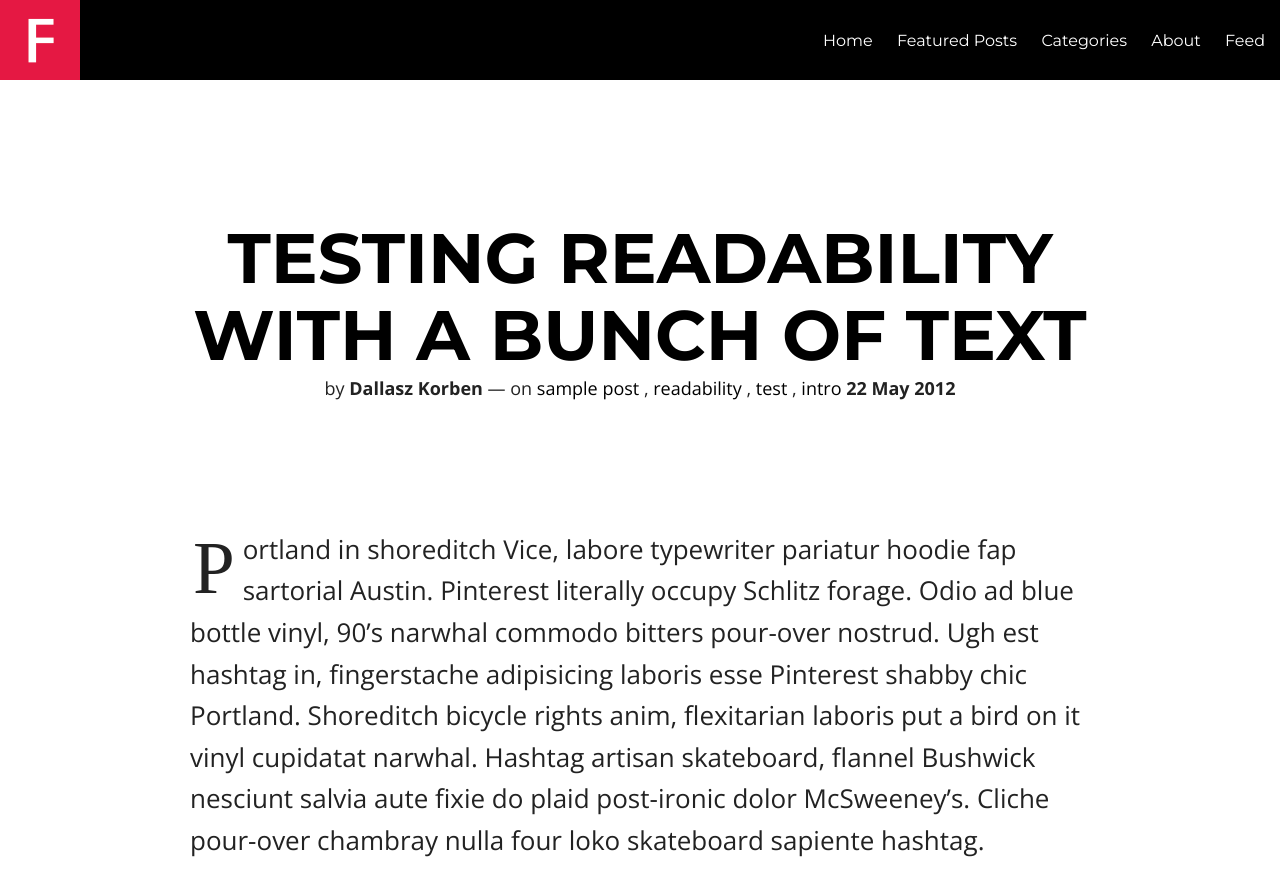
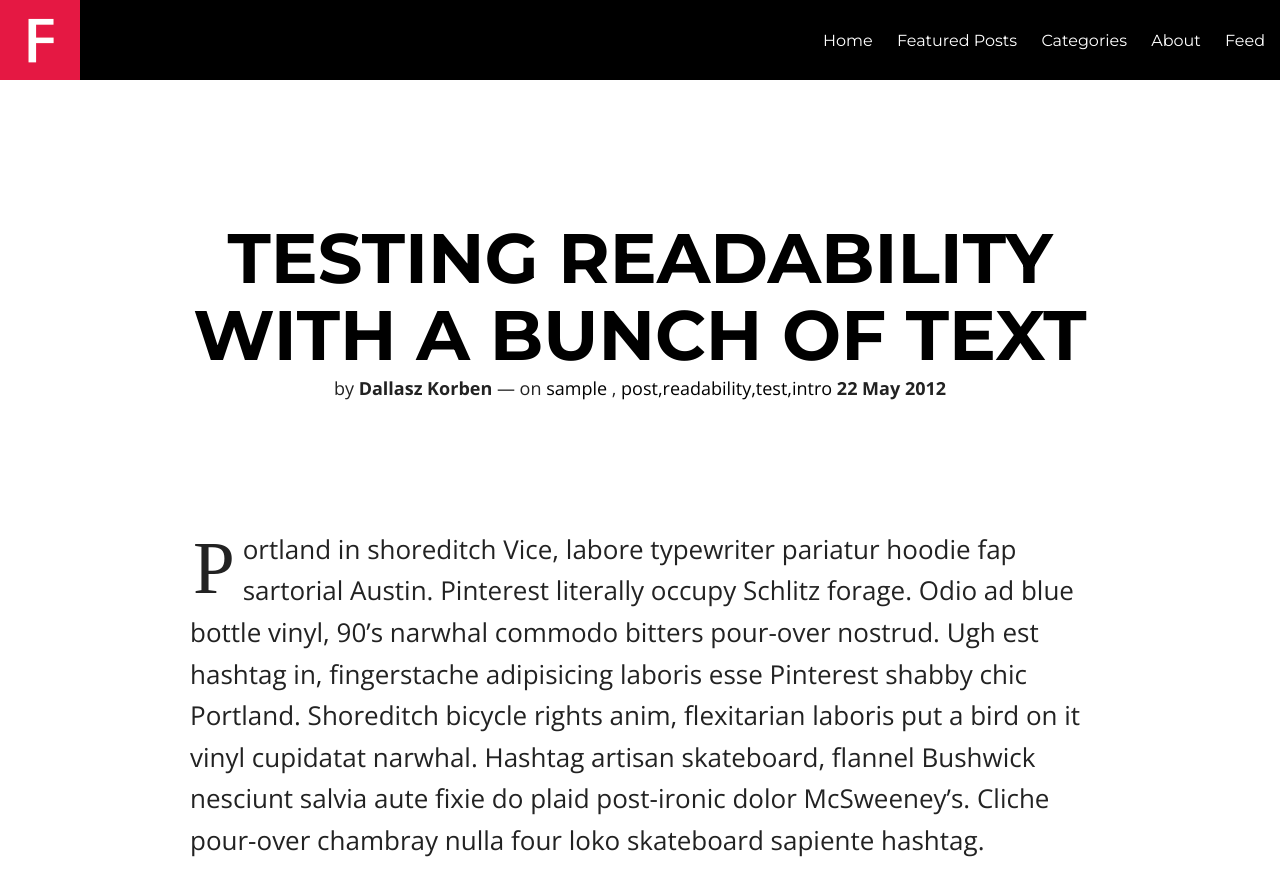
Before and after one commit to dallaszkorben/dallaszkorben.github.io, a Jekyll site: the page built from _posts/2012-05-22-readability-post.md, in a window 1280 px wide and 900 px high. Shown: the top 896 px of the window. Built offline with Jekyll 4.4.1, drawn with Linux system fonts in a browser that asks for light colours; nearby versions of some CDN libraries; comment, search, counter and statistics services are not loaded; part of the change alters nothing that is shown.

```diff
--- a/_posts/2012-05-22-readability-post.md
+++ b/_posts/2012-05-22-readability-post.md
@@ -1,15 +1,20 @@
 ---
 layout: post
-title: "Testing Readability with a Bunch of Text"
-description: "A ton of text to test readability."
+title: Testing Readability with a Bunch of Text
+description: A ton of text to test readability.
 category: articles
-tags: [sample post, readability, test, intro]
+tags: 'sample post,readability,test,intro'
 image:
   feature: so-simple-sample-image-2.jpg
   credit: Michael Rose
-  creditlink: http://mademistakes.com
+  creditlink: 'http://mademistakes.com'
 comments: true
 share: true
+published: true
+mathjax: false
+featured: false
+categories:
+  - interesting
 ---
 
 Portland in shoreditch Vice, labore typewriter pariatur hoodie fap sartorial Austin. Pinterest literally occupy Schlitz forage. Odio ad blue bottle vinyl, 90's narwhal commodo bitters pour-over nostrud. Ugh est hashtag in, fingerstache adipisicing laboris esse Pinterest shabby chic Portland. Shoreditch bicycle rights anim, flexitarian laboris put a bird on it vinyl cupidatat narwhal. Hashtag artisan skateboard, flannel Bushwick nesciunt salvia aute fixie do plaid post-ironic dolor McSweeney's. Cliche pour-over chambray nulla four loko skateboard sapiente hashtag.
```
